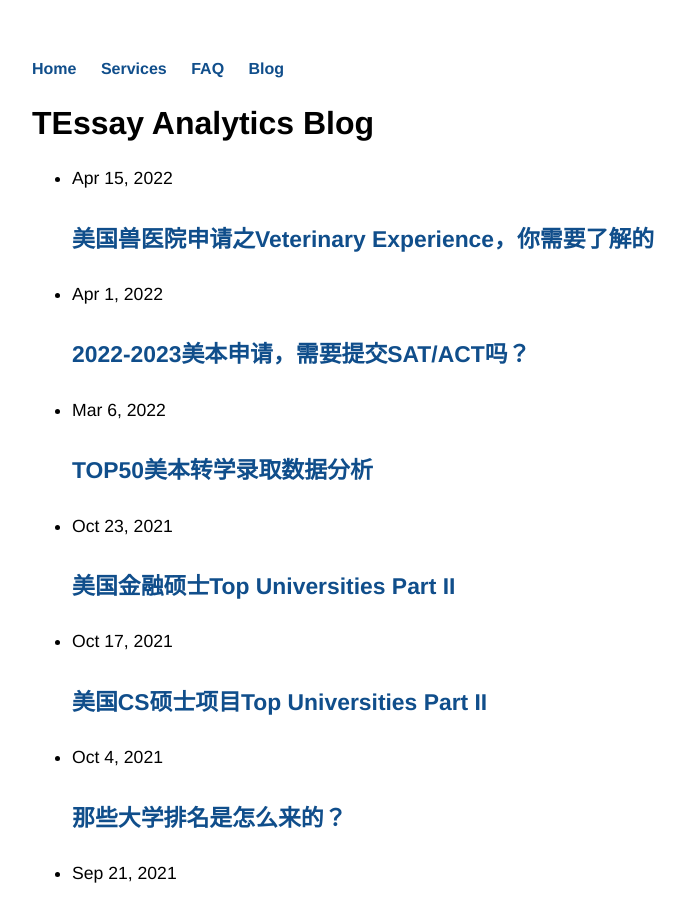
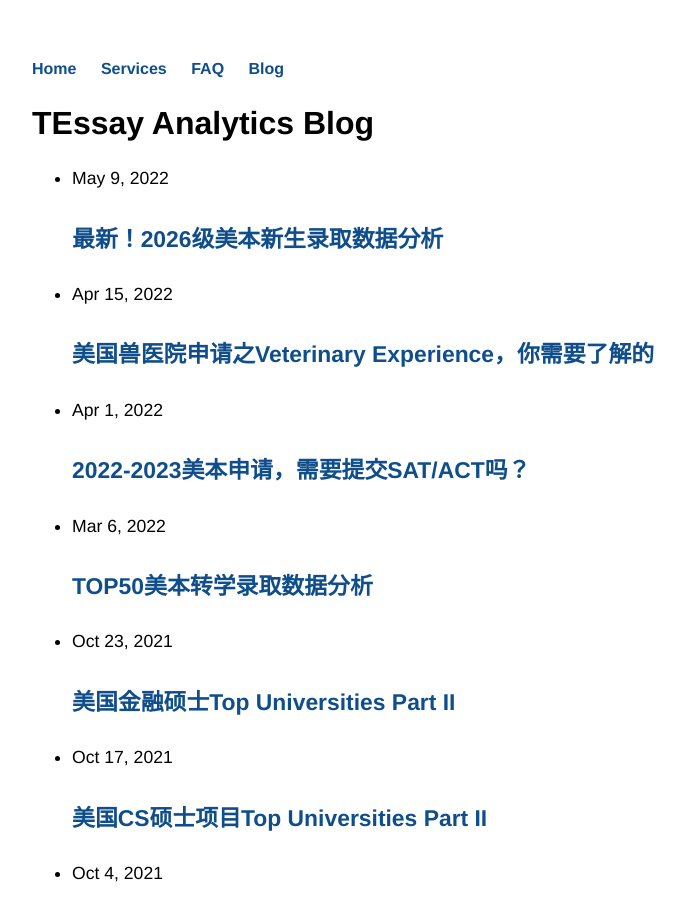
Before and after one commit to RagingTiger/PnFTech.github.io, a Jekyll site: the page built from blog/index.html, in a window 1280 px wide and 900 px high. Shown: the whole window, without its empty margins (160-845 px from the left). Built offline with Jekyll 4.4.1, drawn with Linux system fonts in a browser that asks for light colours; some of the changed lines change nothing that is shown.

Commit message:
added new post

```diff
--- /dev/null
+++ b/_posts/2022-05-09-class-26-admission-statistics.md
@@ -0,0 +1,61 @@
+---
+layout: post
+title: "最新！2026级美本新生录取数据分析"
+date: 2022-05-09
+---
+
+嗨，大家好！
+
+转眼又到了五月份，绝大多数的美本新生录取结果已出，大部分学生也已经选定了学校，开始为入学做准备了。
+
+正在准备2027级美本申请的同学们应该也开始关注刚刚过去的这个申请季的录取数据了，以为接下来的选校做准备。
+
+今天我们以common app最新报告的数据为例来看看2026级美本新生申请的录取数据。
+
+（如果你还不了解common app是什么，请先阅读我们之前的[文章](http://www.tessay.org/blog/2019/02/25/collegeadchecklist)。）
+
++ **整体情况**
+
+  通过图1和图2，我们看到整体上common app收到的申请人数和申请数从2024级到2026级都在稳步增长。
+
+  截止到3月15日，common app收到的2026级本科新生申请人数（# of applicants）为1,182,322，比2025级的申请人数增长了7%，2024级的申请人数增长14.4%。
+
+  从申请数量(# of applications) 来看，2026级新生申请数为6,644,028，比2025级的申请人数增长了9%，2024级的申请人数增长21%。平均每个申请人提交了5.6份申请。
+
+  ![Figure 1. Number of Applicants](/assets/images/college_ad_2022/fig1.png)
+
+  ![Figure 2. Number of Applications](/assets/images/college_ad_2022/fig2.png)
+
+
++ **国际学生申请**
+
+  截止到3月15日，common app收到的2026级本科新生国际申请人数为119,674，比2025级的国际申请人数增长20%，比2024级的增长34%。国际申请者主要来自中、印、加等国家。从图3中我们可以看到，受到covid的影响，从2024级到2025级涨幅较小，而2026对比2025涨幅又有所回升。从今年开始美国covid各项政策逐渐宽松的情况下，2027级的国际申请人数预计还会有更高的增长率。
+
+  ![Figure 3. Number of International Applicants](/assets/images/college_ad_2022/fig3.png)
+
++ **TOP 50学校录取率**
+
+  图4中，我们按从低到高的顺序为大家列出了29所学校的2026级录取率。整体来看综合排名越高的学校录取率越低。录取率低于5%的以常青藤院校为主以及MIT。具体的申请和录取数据大家可以参考文章最后的表1。
+
+  ![Figure 4. Class 2026 Admission Rates](/assets/images/college_ad_2022/fig4.png)
+
++ **标准化考试提交数据**
+
+  虽然在2026级本科新生申请中，仅有5%的学校要求学生提交SAT或ACT，其他学校均采取了test-optional政策，但在提交了申请的学生中，48%的申请者提交了SAT或ACT成绩，相比2025级的43%的标化成绩提交率有所回升，但仍然显著低于2024级的76%。
+
+  ![Figure 5. Percentage of Applicants Reporting Test Scores](/assets/images/college_ad_2022/fig5.png)
+
+  关于标准化考试（SAT/ACT），我们在之前的[文章](http://www.tessay.org/blog/2022/04/01/standard-test-submission-stats)中有详细的解析，感兴趣的同学可以阅读。
+
+
+最后，希望以上的数据分析能让你更客观的了解2026级申请情况，和指导你接下来的申请准备。2026级录取数据还在更新中，我们会继续关注。
+
+
+
+References：
+
++ https://s3.us-west-2.amazonaws.com/ca.research.publish/Research+briefs+2020/20211123_Deadline_Update_FY.pdf
+
++ https://www.forbes.com/sites/michaeltnietzel/2022/04/04/ivy-league-colleges-announce-acceptance-numbers-for-class-of-2026/?sh=1f236eec625d
+
++ https://www.collegekickstart.com/blog/item/class-of-2026-admission-results
```
Also changed, not shown: _posts/2020-12-29-dvm-application.md (+4 -4 lines), assets/images/college_ad_2022/fig1.png (added), assets/images/college_ad_2022/fig2.png (added), assets/images/college_ad_2022/fig3.png (added), assets/images/college_ad_2022/fig4.png (added), assets/images/college_ad_2022/fig5.png (added), 2 other files.
